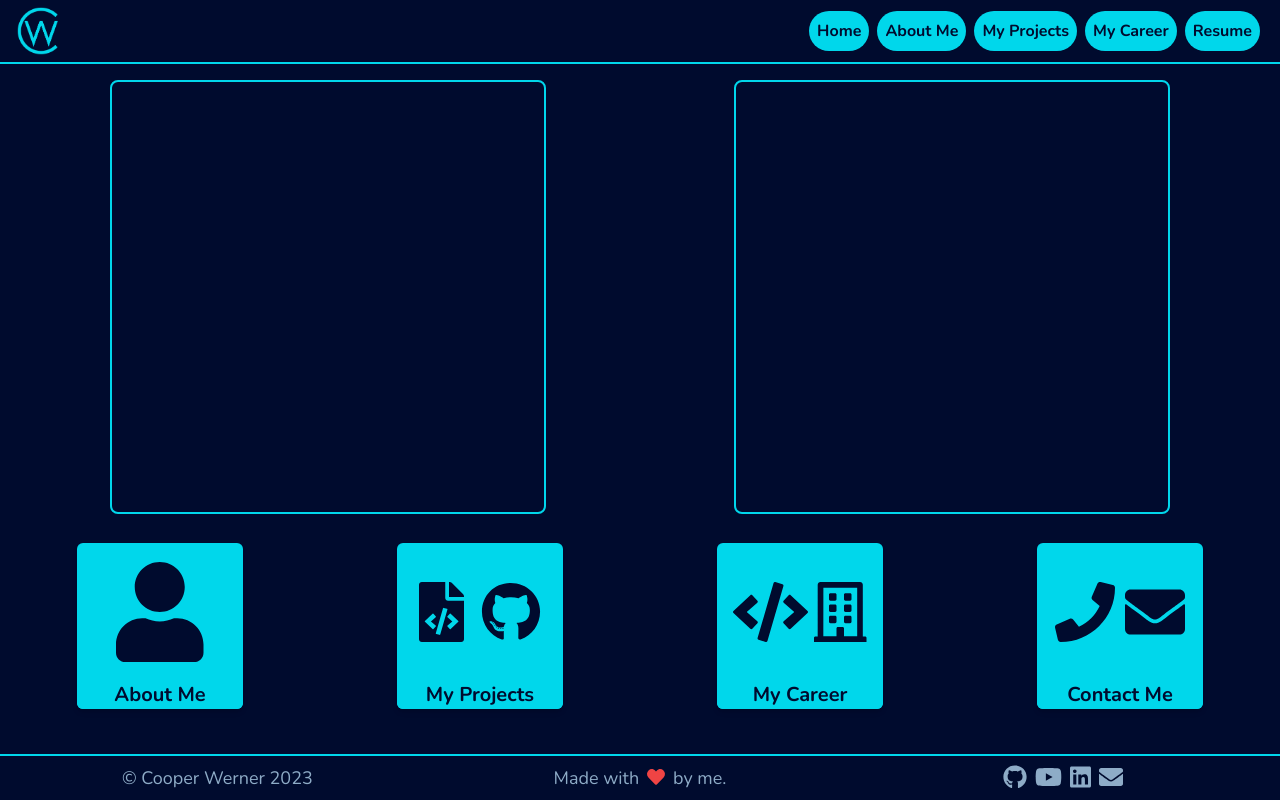
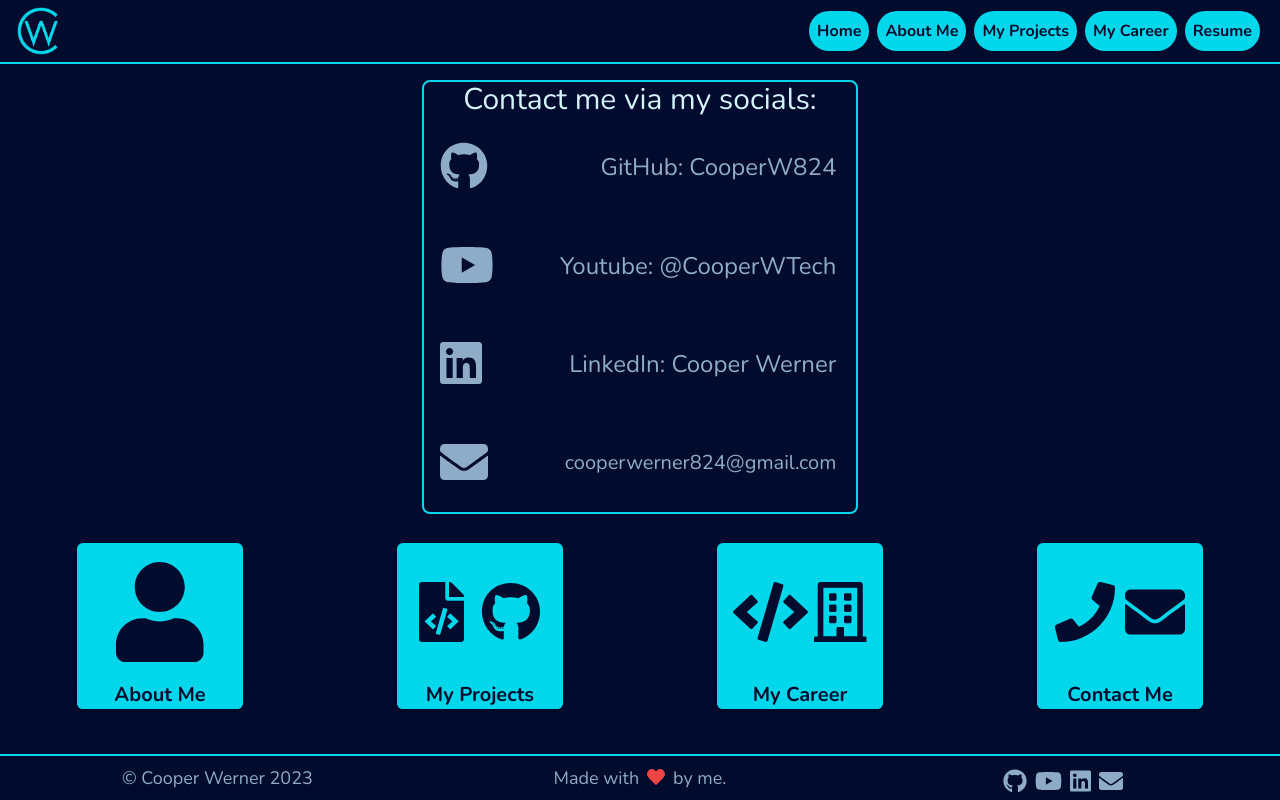
Before and after one commit to CooperW824/cooperw.tech, an Angular app: page /contact in a window 1280 px wide. Built offline with nearby package versions, Linux system fonts and the light colour scheme.

Commit message:
Finishing Contact page, Abandoning form for right now

```diff
--- a/src/app/components/footer/footer.component.html
+++ b/src/app/components/footer/footer.component.html
@@ -1,5 +1,5 @@
 <div
-	class="flex flex-col phone:flex-row items-center justify-between bg-coop-background w-full h-fit text-coop-text-paragraph font-round text-lg border-t-2 border-coop-highlight"
+	class="flex flex-col-reverse phone:flex-row items-center justify-between bg-coop-background w-full h-fit text-coop-text-paragraph font-round text-lg border-t-2 border-coop-highlight"
 >
 	<div class="flex items-center justify-center w-full phone:w-1/3 h-full">
 		<p class="pl-2">© Cooper Werner 2023</p>
@@ -10,7 +10,7 @@
 		<fa-icon class="text-red-500 p-2" [icon]="faHeart"></fa-icon>
 		<p>by me.</p>
 	</div>
-	<div class="flex items-center justify-center w-full phone:w-1/3 pr-2 h-full">
+	<div class="flex items-center justify-center w-full phone:w-1/3 pr-2 pt-2 h-full">
 		<a
 			href="https://github.com/CooperW824"
 			class="hover:text-coop-highlight transition-colors"
--- a/src/app/pages/contact-me/contact-me.component.css
+++ b/src/app/pages/contact-me/contact-me.component.css
@@ -0,0 +1,3 @@
+.link {
+	@apply rounded-full bg-coop-highlight text-coop-text-dark p-2 font-bold hover:py-[5px] hover:px-[5px] hover:bg-coop-background hover:text-coop-highlight hover:border-[3px] border-coop-highlight transition-colors mx-1;
+}
--- a/src/app/pages/contact-me/contact-me.component.html
+++ b/src/app/pages/contact-me/contact-me.component.html
@@ -9,17 +9,101 @@
 		<div
 			class="w-full md:w-[45%] xl:w-[35%] border-2 border-coop-highlight h-[350px] md:h-full rounded-lg m-2"
 		>
-			<div class="w-full h-full flex flex-col items-center justify-start">
-				<div>
-
+			<div class="w-full h-full flex flex-col items-start justify-start">
+				<div class="w-full">
+					<h1 class="text-3xl text-coop-text-header text-center">
+						Contact me via my socials:
+					</h1>
+				</div>
+				<div
+					class="flex flex-col w-11/12 h-full items-start justify-around text-sm xs:text-lg phone:text-2xl sm:text-xl lg:text-2xl"
+				>
+					<a
+						href="https://github.com/CooperW824"
+						class="hover:text-coop-highlight transition-colors flex items-center justify-between mx-4 w-full text-coop-text-paragraph"
+						target="_blank"
+						aria-label="My Github Profile"
+						title="My GitHub Profile"
+					>
+						<fa-icon class="" [icon]="faGithub" size="2x"></fa-icon>
+						<h1>GitHub: CooperW824</h1>
+					</a>
+					<a
+						href="https://www.youtube.com/@CooperWTech"
+						class="hover:text-coop-highlight transition-colors flex items-center justify-between mx-4 w-full text-coop-text-paragraph"
+						target="_blank"
+						aria-label="My Youtube Channel"
+						title="My Youtube Channel"
+					>
+						<fa-icon
+							class=""
+							[icon]="faYoutube"
+							size="2x"
+						></fa-icon>
+						<h1>Youtube: @CooperWTech</h1>
+					</a>
+					<a
+						href="https://www.linkedin.com/in/cooper-werner-2b2871248/"
+						class="hover:text-coop-highlight transition-colors flex items-center justify-between mx-4 w-full text-coop-text-paragraph"
+						target="_blank"
+						aria-label="My LinkedIn Profile"
+						title="My LinkedIn Profile"
+					>
+						<fa-icon
+							class=""
+							[icon]="faLinkedin"
+							size="2x"
+						></fa-icon>
+						<h1>LinkedIn: Cooper Werner</h1>
+					</a>
+					<a
+						href="mailto:cooperwerner824@gmail.com "
+						class="hover:text-coop-highlight transition-colors flex items-center justify-between mx-4 w-full text-coop-text-paragraph"
+						target="_blank"
+						aria-label="Email Me"
+						title="Email Me"
+					>
+						<fa-icon
+							class="mr-8"
+							[icon]="faEnvelope"
+							size="2x"
+						></fa-icon>
+						<h1
+							class="text-xs xs:text-base phone:text-xl sm:text-base lg:text-xl"
+						>
+							cooperwerner824@gmail.com
+						</h1>
+					</a>
 				</div>
 			</div>
 		</div>
 
-		<div
-			class="w-full md:w-[45%] xl:w-[35%] border-2 border-coop-highlight h-[350px] md:h-full rounded-lg m-2"
-		></div>
-
+		<!-- <div
+			class="w-full md:w-[45%] xl:w-[35%] border-2 border-coop-highlight h-[370px] md:h-full rounded-lg m-2"
+		>
+			<h1 class="text-3xl text-coop-text-header text-center">
+				Or via the contact form:
+			</h1>
+			<div
+				class="w-full flex flex-col flex-grow flex-shrink basis-auto items-center justify-center"
+			>
+				<form
+					class="w-11/12 h-full flex flex-col items-center justify-center"
+				>
+					<label class="w-full text-lg text-coop-text-paragraph text-left " for="nameInput">Your name</label>
+					<input class="w-full rounded-lg text-center text-coop-background " id="nameInput" />
+					<label class="w-full text-lg text-coop-text-paragraph text-left " for="emailInput">Your Email</label>
+					<input class="w-full rounded-lg text-center text-coop-background " id="emailInput" />
+					<label class="w-full text-lg text-coop-text-paragraph text-left " for="messageSubject"
+						>Message Subject</label
+					>
+					<input class="w-full rounded-lg text-center text-coop-background " id="messageSubject" />
+					<label class="w-full text-lg text-coop-text-paragraph text-left" for="message">Your Message</label>
+					<textarea class="w-full rounded-lg text-center text-coop-background mb-2 h-24 phone:h-48" id="message"></textarea>
+					<button type="submit" class="link">Send Message</button>
+				</form>
+			</div>
+		</div> -->
 	</div>
 
 	<coop-card-bar class="hidden sm:flex h-56 2xl:h-80 w-full"></coop-card-bar>
--- a/src/app/pages/contact-me/contact-me.component.ts
+++ b/src/app/pages/contact-me/contact-me.component.ts
@@ -1,5 +1,11 @@
 import { Component, OnInit } from '@angular/core';
-import { faLaptopCode } from '@fortawesome/free-solid-svg-icons';
+import { faLaptopCode, faEnvelope, faHeart } from '@fortawesome/free-solid-svg-icons';
+import {
+	faGithub,
+	faLinkedin,
+	faYoutube
+} from '@fortawesome/free-brands-svg-icons';
+
 
 @Component({
 	selector: 'coop-contact-me',
@@ -8,6 +14,11 @@ import { faLaptopCode } from '@fortawesome/free-solid-svg-icons';
 })
 export class ContactMeComponent implements OnInit {
 	faLaptopCode = faLaptopCode;
+	faGithub = faGithub;
+	faLinkedin = faLinkedin;
+	faYoutube = faYoutube;
+	faEnvelope = faEnvelope;
+	faHeart = faHeart;
 	constructor() {}
 
 	ngOnInit(): void {}
```
